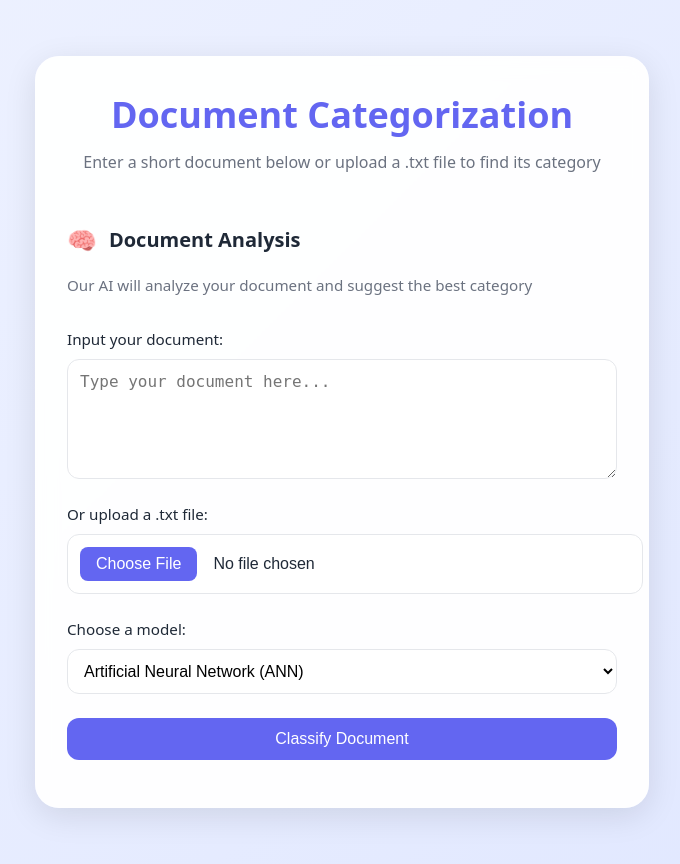
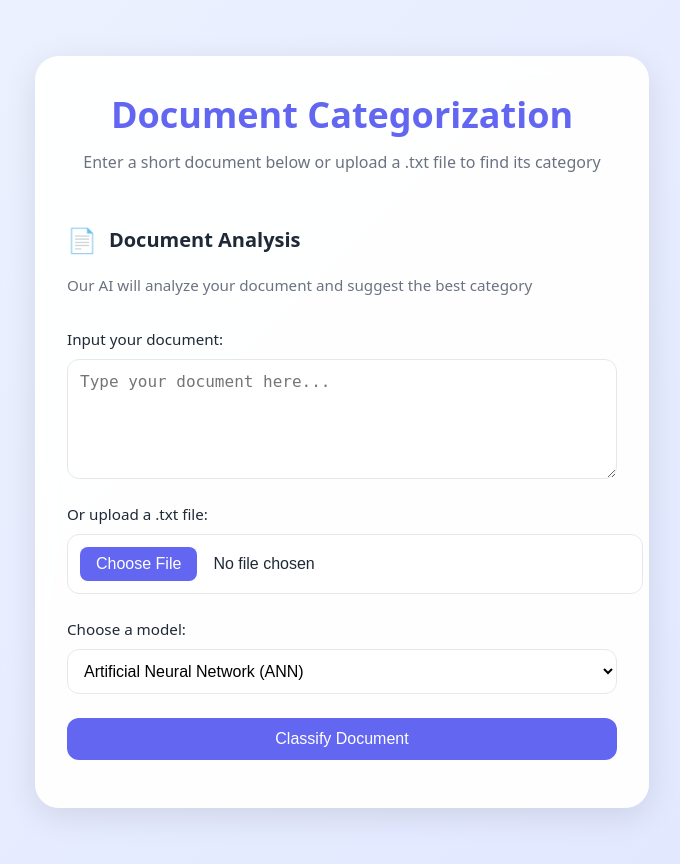
Before and after one commit to CHAB-Sreylen/Text_Classification_AI_Project, a Flask app: page / in a window 1280 px wide. Shown: the whole page, without its empty margins (298-978 px from the left). Run offline with Flask 3, Linux system fonts and the light colour scheme; parts of the project's set-up code (start-up, migrations or seed data) failed here and were passed over.

Commit message:
Update UI

```diff
--- a/templates/index.html
+++ b/templates/index.html
@@ -1,27 +1,40 @@
 <!DOCTYPE html>
 <html lang="en">
   <head>
-    <meta charset="UTF-8">
-    <meta name="viewport" content="width=device-width, initial-scale=1.0">
+    <meta charset="UTF-8" />
+    <meta name="viewport" content="width=device-width, initial-scale=1.0" />
     <title>Document Categorization</title>
-    <link rel="stylesheet" href="{{ url_for('static', filename='style.css') }}">
+    <link
+      rel="stylesheet"
+      href="{{ url_for('static', filename='style.css') }}"
+    />
   </head>
   <body>
     <div class="page-wrapper">
       <div class="glass-container">
         <div class="content-header">
           <h1>Document Categorization</h1>
-                <p>Enter a short document below or upload a .txt file to find its category</p>
+          <p>
+            Enter a short document below or upload a .txt file to find its
+            category
+          </p>
         </div>
 
         <div class="card-content">
           <div class="card-title">
-                    <span class="brain-icon">🧠</span>
+            <span class="brain-icon"> 📄 </span>
             <h2>Document Analysis</h2>
           </div>
-                <p class="card-description">Our AI will analyze your document and suggest the best category</p>
+          <p class="card-description">
+            Our AI will analyze your document and suggest the best category
+          </p>
 
-                <form action="/predict" method="POST" enctype="multipart/form-data" class="form-card">
+          <form
+            action="/predict"
+            method="POST"
+            enctype="multipart/form-data"
+            class="form-card"
+          >
             <div class="form-group">
               <label for="document">Input your document:</label>
               <textarea
@@ -33,7 +46,7 @@
 
             <div class="form-group">
               <label for="file">Or upload a .txt file:</label>
-                        <input type="file" id="file" name="file" accept=".txt">
+              <input type="file" id="file" name="file" accept=".txt" />
             </div>
 
             <div class="form-group">
@@ -45,9 +58,7 @@
               </select>
             </div>
 
-                    <button type="submit" class="submit-btn">
-                        Classify Document
-                    </button>
+            <button type="submit" class="submit-btn">Classify Document</button>
           </form>
 
           {% if message %}
```
Also changed, not shown: 2 other files. Lines whose indentation alone changed are shown as unchanged.
